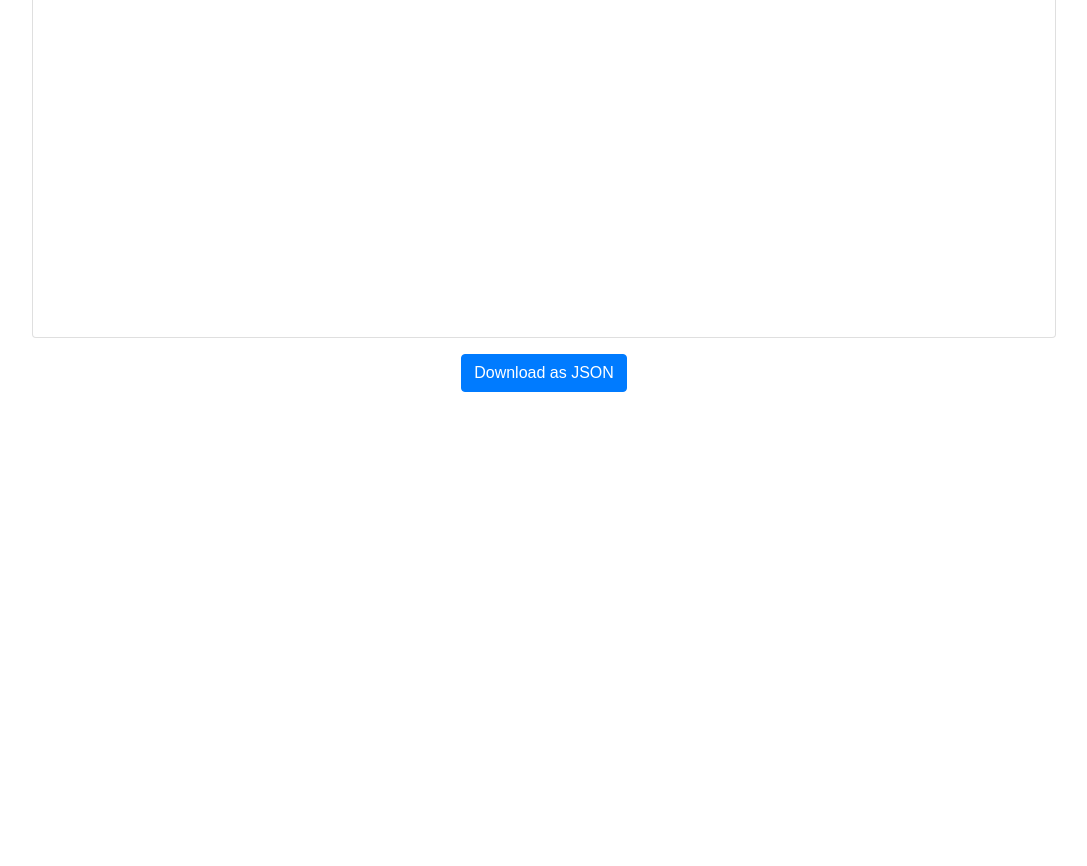
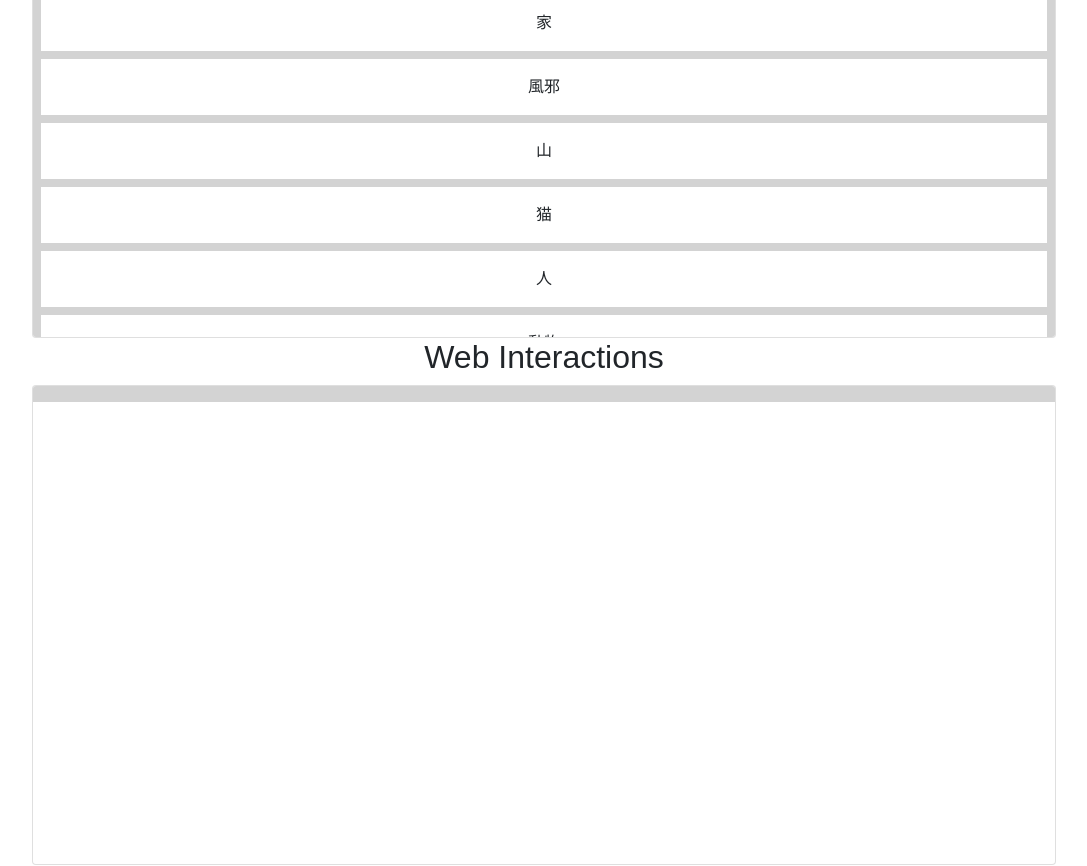
Before and after one commit to JoseHdez2/2021-04-japanese-vocab, a React (Create React App) app: page / in a window 1280 px wide. Shown: the part 460-1326 px from the top of the page, without its empty margins (96-1183 px from the left). Before the commit the page ends 884 px from the top, so only its background shows below. Built offline with nearby package versions, Linux system fonts and the light colour scheme; no server answers.

Commit message:
japanese words show up

```diff
--- a/src/App.js
+++ b/src/App.js
@@ -2,34 +2,37 @@ import "./styles.css";
 import { useState, useEffect } from "react";
 import { Card, Jumbotron } from "react-bootstrap";
 import { Record } from "./components/Record";
+import { JapaneseWord } from "./components/JapaneseWord";
 import { DNDList } from "./components/DNDList.js";
 import { SaveJsonButton } from "./components/SaveJsonButton";
 import { StatsDiv } from "./components/StatsDiv";
+import wordsJson from "./data/words.json";
+import { kanjiCsv } from "./data/kanji.csv";
 import { csv } from "csvtojson";
 
 const loadData = (url) =>
-  fetch("https://api.jsonbin.io/b/605512787ffeba41c07e34c2").then((response) =>
-    response.json()
-  );
+  fetch("https://api.jsonbin.io/b/605512787ffeba41c07e34c2").then((response) => response.json());
 
 const loadKanji = () => {
   csv()
-    .fromFile("./data/kanji.csv")
+    .fromString(kanjiCsv)
     .then((jsonObj) => {
       console.log(jsonObj);
     });
 };
 
+const loadWords = () => new Promise(() => wordsJson);
+
 export default function App() {
   const [isLoaded, setLoaded] = useState(false);
   const [data, setData] = useState(null);
+  const [words, setWords] = useState(null);
   const [items, setItems] = useState(null);
 
   useEffect(() => {
     async function loadDataAsync() {
       try {
         let data = await loadData();
-        console.log(data);
         setData(data);
       } catch (e) {
         console.warn(e);
@@ -37,17 +40,17 @@ export default function App() {
         setLoaded(true);
       }
     }
-    // loadKanji();
 
     loadDataAsync();
   }, []);
 
   useEffect(() => {
-    setItems(
-      data?.records.map(
-        (item, ind) => new Object({ ...item, id: ind.toString() })
-      )
-    );
+    console.log("words:" + wordsJson);
+    setWords(wordsJson);
+  }, []);
+
+  useEffect(() => {
+    setItems(data?.records.map((item, ind) => new Object({ ...item, id: ind.toString() })));
   }, [data]);
 
   const deleteItem = (id) => {
@@ -56,6 +59,7 @@ export default function App() {
   };
 
   const myMapFn = (item) => <Record record={item} onDelete={deleteItem} />;
+  const wordMapFn = (item) => <JapaneseWord item={item} />;
 
   return (
     <div className="App" style={{ margin: "1rem auto" }}>
@@ -72,11 +76,18 @@ export default function App() {
           margin: "auto"
         }}
       >
-        <DNDList
-          items={items || []}
-          setItems={setItems}
-          mapFunction={myMapFn}
-        />
+        <DNDList items={words || []} setItems={setWords} mapFunction={wordMapFn} />
+      </Card>
+      <h2>Web Interactions</h2>
+      <Card
+        style={{
+          overflowY: "scroll",
+          height: "30rem",
+          width: "80%",
+          margin: "auto"
+        }}
+      >
+        <DNDList items={items || []} setItems={setItems} mapFunction={myMapFn} />
       </Card>
       <SaveJsonButton json={items} filename="interactions" />
     </div>
--- a/src/components/JapaneseWord.js
+++ b/src/components/JapaneseWord.js
@@ -1 +1 @@
-export const JapaneseWord = () => {};
+export const JapaneseWord = ({ item }) => <div>{item.word}</div>;
```
Also changed, not shown: src/components/Record.js (+4 -17 lines).
